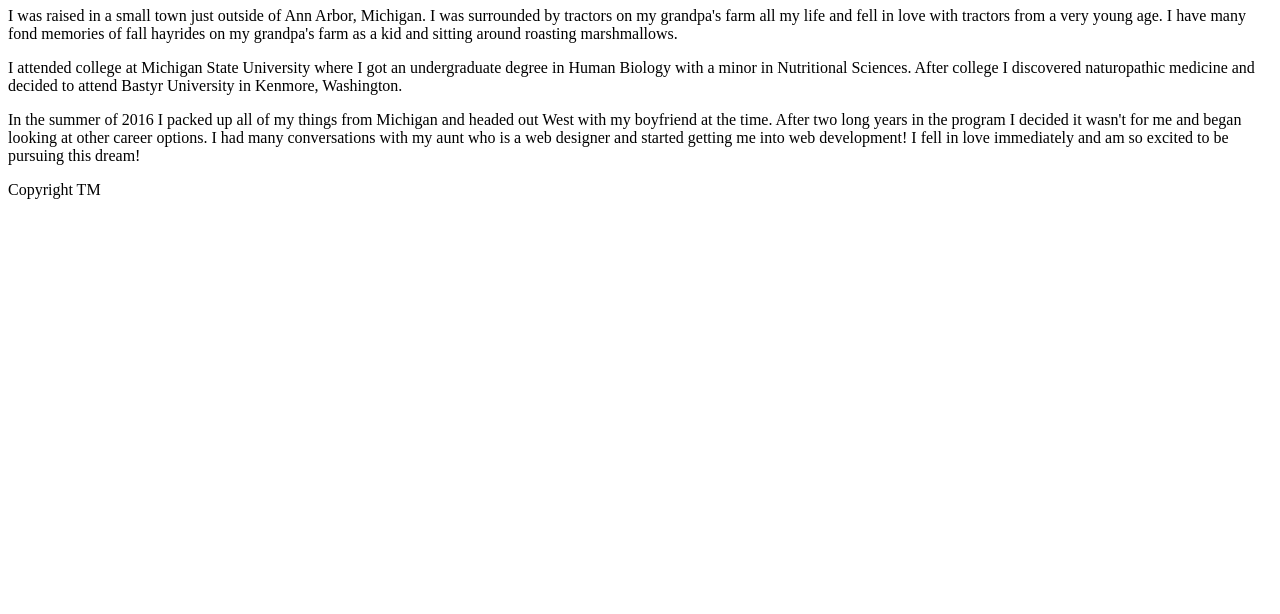
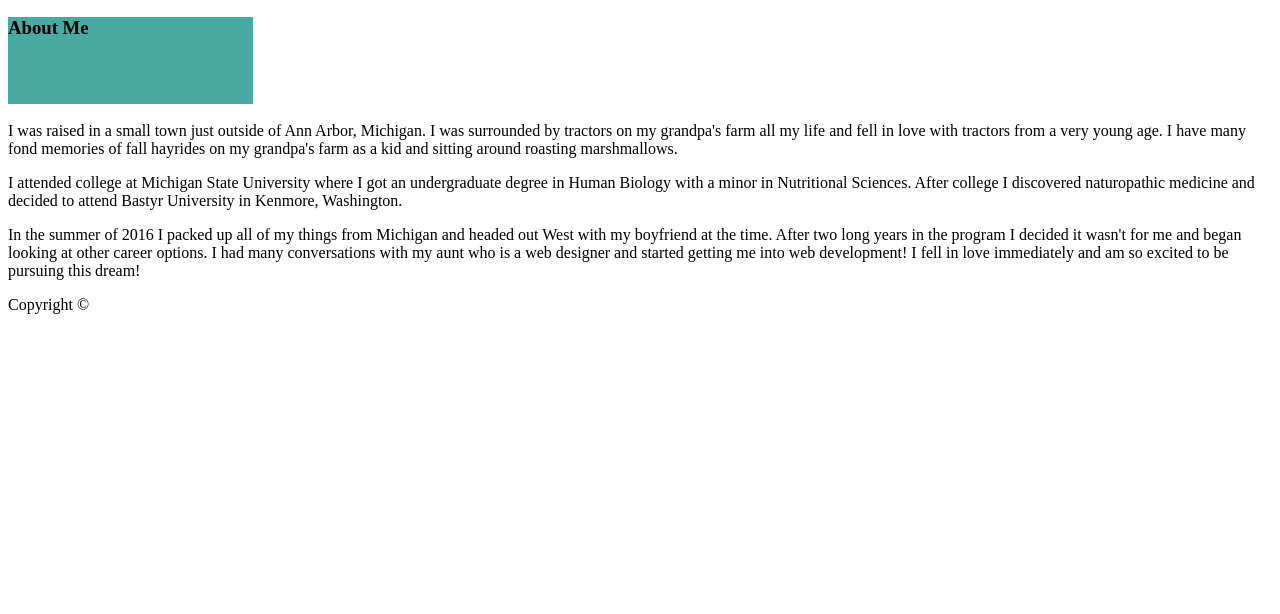
Before and after one commit to silvershan/Basic-Portfolio, a plain HTML site: page index.html in a window 1280 px wide. Shown: the part 186-800 px from the top of the page. Drawn offline with Linux system fonts and the light colour scheme; files that its build step writes are made by us from their sources; files whose address does not match are found by name.

Commit message:
initial site files

```diff
--- a/index.html
+++ b/index.html
@@ -2,6 +2,7 @@
 <html>
 <div class="header">
     <h1>Shannon Silver</h1>
+    <link rel="stylesheet" type="text/css" href="/Users/shannonline/Coding/UWCoding/Basic-Portfolio/assets/css/style.css">
 </div>
 
 <body>
@@ -22,7 +23,7 @@
         </article>
         </section>
 
-    <footer>Copyright TM</footer>
+    <footer>Copyright ©</footer>
 
 </body>
 
```
